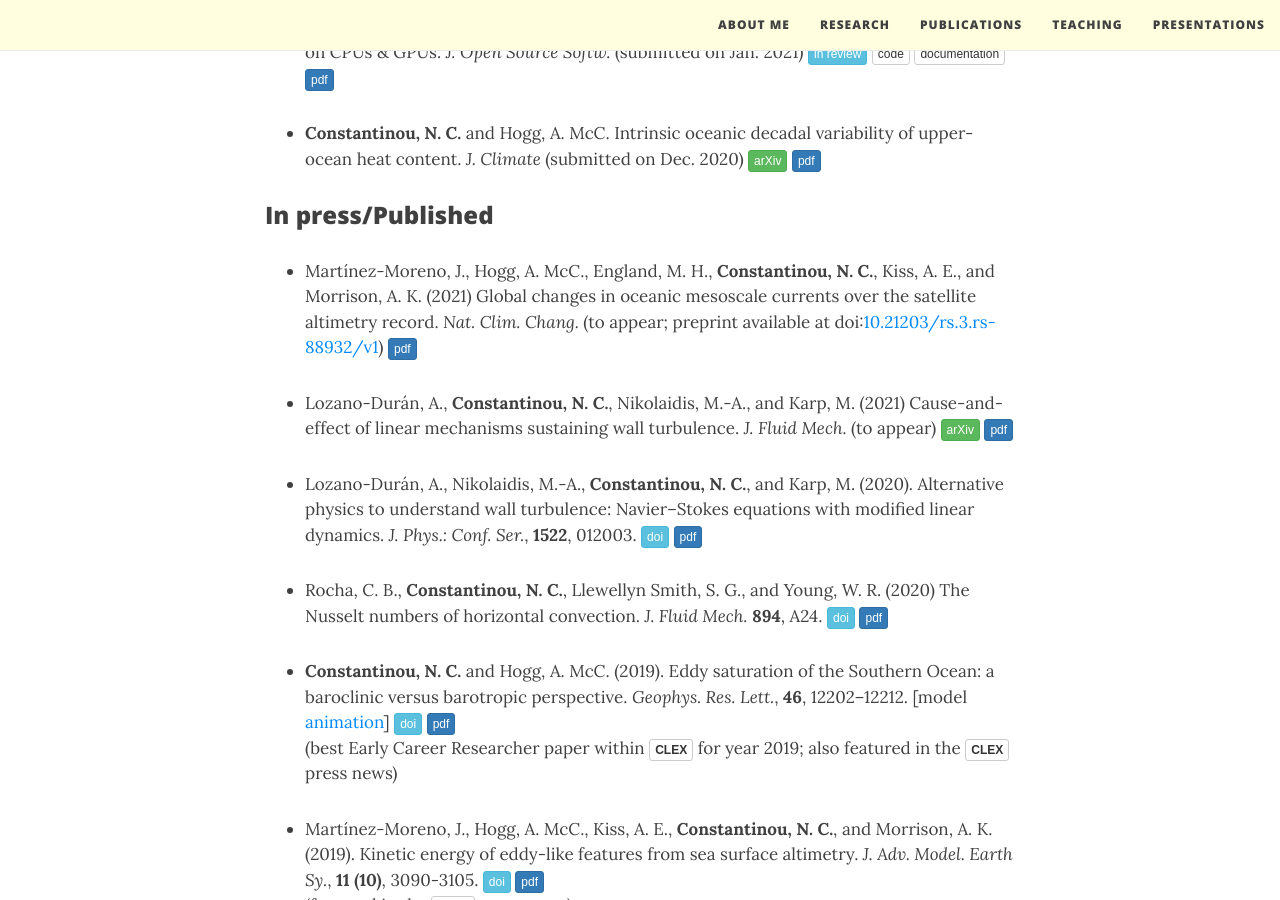
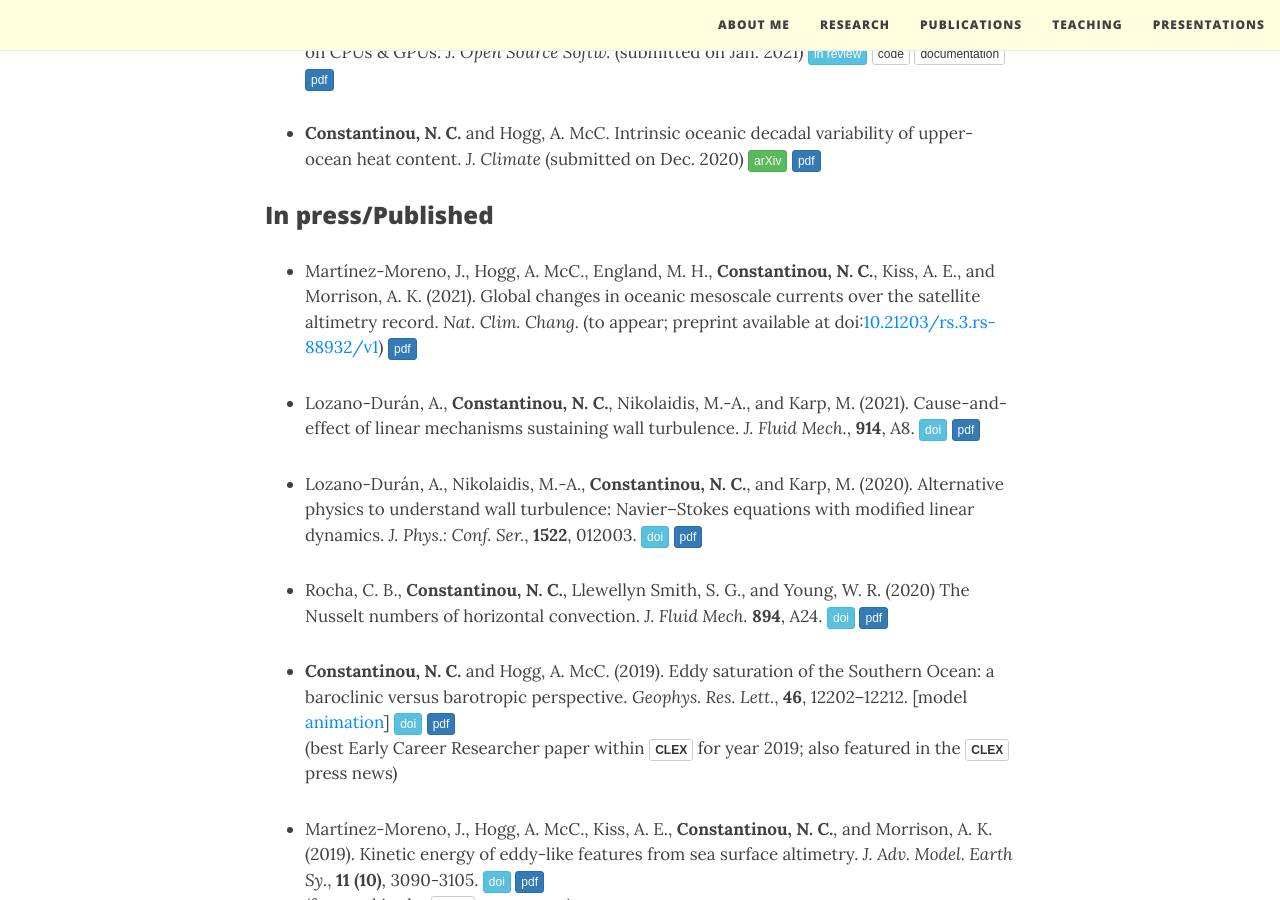
Before and after one commit to navidcy/navidcy.github.io, a Jekyll site: the page built from publications.md, in a window 1280 px wide and 900 px high, scrolled down 366 px. Built offline with Jekyll 4.4.1, drawn with Linux system fonts in a browser that asks for light colours; nearby versions of some CDN libraries; comment, search, counter and statistics services are not loaded.

Commit message:
full citation for JFM cause-effect

```diff
--- a/publications.md
+++ b/publications.md
@@ -24,12 +24,11 @@
 
 ### In press/Published
 
-- Martínez-Moreno, J., Hogg, A. McC., England, M. H., **Constantinou, N. C.**, Kiss, A. E., and Morrison, A. K. (2021) Global changes in oceanic mesoscale currents over the satellite altimetry record. _Nat. Clim. Chang._ (to appear; preprint available at doi:<a href="https://doi.org/10.21203/rs.3.rs-88932/v1" target="_blank">10.21203/rs.3.rs-88932/v1</a>) [<span class="btn btn-primary btn-xs{{end}}" style="font-family:sans-serif;">pdf</span>][global-eke-trends]
+- Martínez-Moreno, J., Hogg, A. McC., England, M. H., **Constantinou, N. C.**, Kiss, A. E., and Morrison, A. K. (2021). Global changes in oceanic mesoscale currents over the satellite altimetry record. _Nat. Clim. Chang._ (to appear; preprint available at doi:<a href="https://doi.org/10.21203/rs.3.rs-88932/v1" target="_blank">10.21203/rs.3.rs-88932/v1</a>) [<span class="btn btn-primary btn-xs{{end}}" style="font-family:sans-serif;">pdf</span>][global-eke-trends]
 
 
-- Lozano-Durán, A., **Constantinou, N. C.**, Nikolaidis, M.-A., and Karp, M. (2021) Cause-and-effect of linear mechanisms sustaining wall turbulence. _J. Fluid Mech._ (to appear) [<span class="btn btn-success btn-xs{{end}}" style="font-family:sans-serif;">arXiv</span>][arXiv:2005.05303]{:target="_blank"} [<span class="btn btn-primary btn-xs{{end}}" style="font-family:sans-serif;">pdf</span>][cause-effect-linearmechanism]
+- Lozano-Durán, A., **Constantinou, N. C.**, Nikolaidis, M.-A., and Karp, M. (2021). Cause-and-effect of linear mechanisms sustaining wall turbulence. _J. Fluid Mech._, **914**, A8. [<span class="btn btn-info btn-xs{{end}}" style="font-family:sans-serif;">doi</span>][cause-effect-linearmechanism-doi]{:target="_blank"} [<span class="btn btn-primary btn-xs{{end}}" style="font-family:sans-serif;">pdf</span>][cause-effect-linearmechanism]
 
-<!--[<span class="btn btn-info btn-xs{{end}}" style="font-family:sans-serif;">doi</span>][cause-effect-linearmechanism-doi]{:target="_blank"}-->
 
 - Lozano-Durán, A., Nikolaidis, M.-A., **Constantinou, N. C.**, and Karp, M. (2020). Alternative physics to understand wall turbulence: Navier–Stokes equations with modified linear dynamics. _J. Phys.: Conf. Ser._, **1522**, 012003. [<span class="btn btn-info btn-xs{{end}}" style="font-family:sans-serif;">doi</span>][multiflow2019-doi]{:target="_blank"} [<span class="btn btn-primary btn-xs{{end}}" style="font-family:sans-serif;">pdf</span>][multiflow2019-linearmechanism]
 
```
